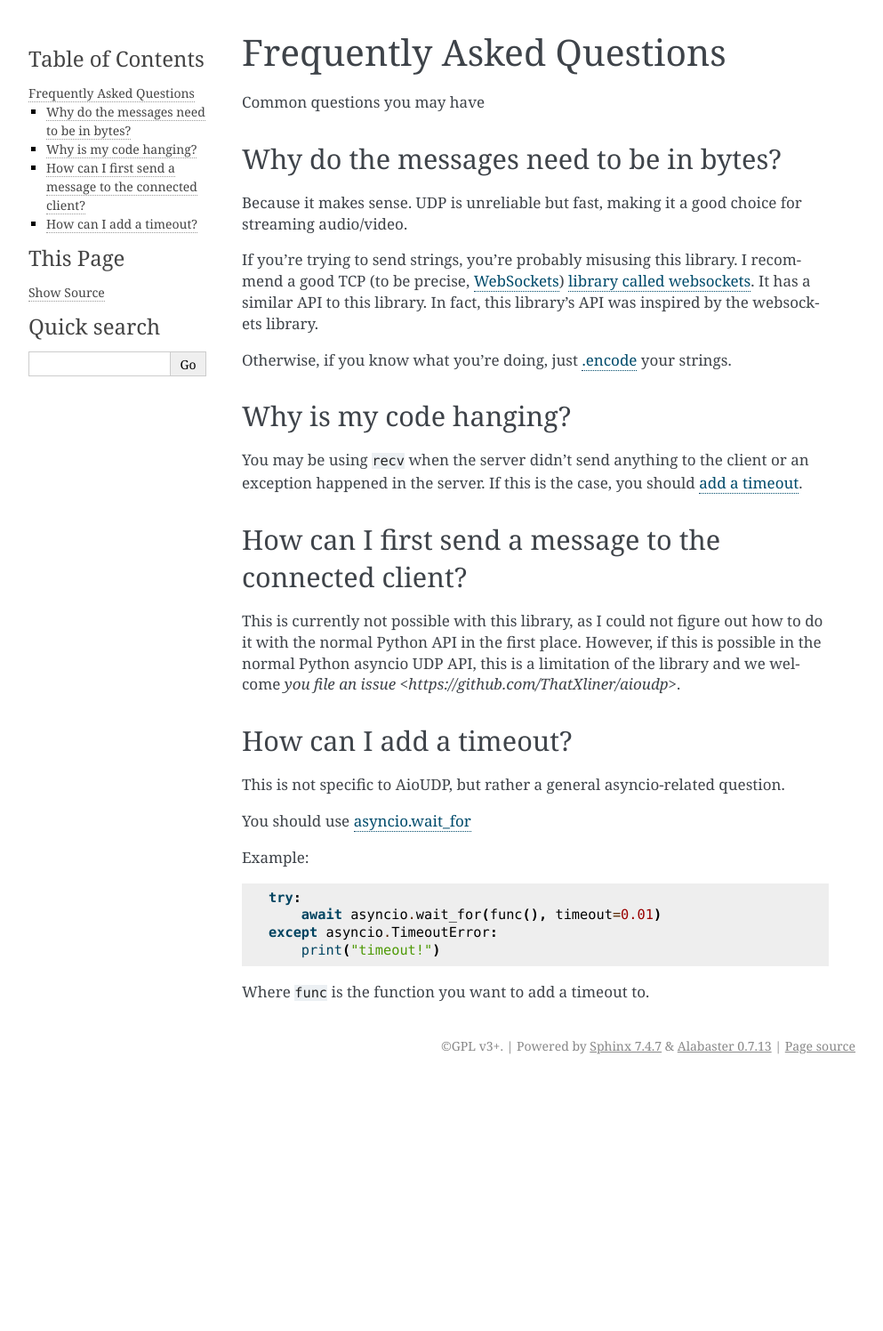
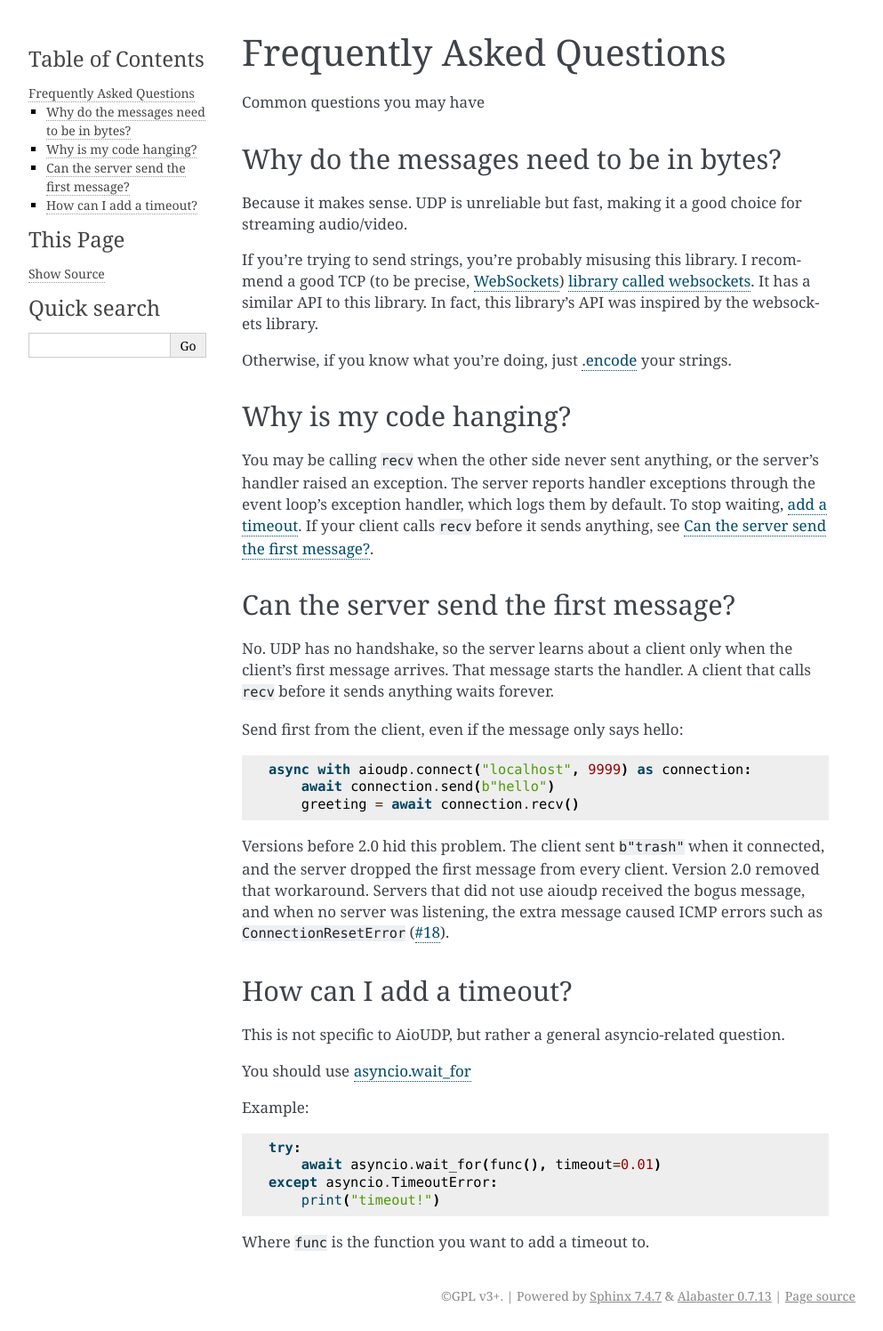
Before and after one commit to ThatXliner/aioudp, a Sphinx documentation site: the page built from docs/faq.rst, in a window 1280 px wide. Shown: the whole page at 89% size, without its empty margins (148-1141 px from the left). Built offline with Sphinx 7.4.7, drawn with Linux system fonts in a browser that asks for light colours; before the commit the page ends 1215 px from its top, so only the background shows below that.

Commit message:
:memo: docs(faq): explain why the server cannot send first
Issue #2 was closed by a b"trash" datagram that version 2.0 removed, and the FAQ still called server-first messages an open limitation. UDP has no handshake, so the server learns about a client only from its first datagram. The FAQ now says so, shows the client sending first, and records why the workaround went away (#18).

Co-Authored-By: Claude Opus 5.5 <noreply@anthropic.com>

```diff
--- a/docs/faq.rst
+++ b/docs/faq.rst
@@ -22,11 +22,34 @@ Otherwise, if you know what you're doing, just `.encode <https://docs.python.org
 Why is my code hanging?
 -----------------------
 
-You may be using ``recv`` when the server didn't send anything to the client or an exception happened in the server. If this is the case, you should :ref:`add a timeout <faq-add-timeout>`.
+You may be calling ``recv`` when the other side never sent anything, or the server's handler raised an exception.
+The server reports handler exceptions through the event loop's exception handler, which logs them by default.
+To stop waiting, :ref:`add a timeout <faq-add-timeout>`.
+If your client calls ``recv`` before it sends anything, see :ref:`faq-server-first`.
 
-How can I first send a message to the connected client?
--------------------------------------------------------
-This is currently not possible with this library, as I could not figure out how to do it with the normal Python API in the first place. However, if this is possible in the normal Python asyncio UDP API, this is a limitation of the library and we welcome `you file an issue <https://github.com/ThatXliner/aioudp>`.
+.. _faq-server-first:
+
+Can the server send the first message?
+--------------------------------------
+
+No. UDP has no handshake, so the server learns about a client only when the client's first message arrives.
+That message starts the handler.
+A client that calls ``recv`` before it sends anything waits forever.
+
+Send first from the client, even if the message only says hello:
+
+.. code-block:: python
+
+    async with aioudp.connect("localhost", 9999) as connection:
+        await connection.send(b"hello")
+        greeting = await connection.recv()
+
+Versions before 2.0 hid this problem.
+The client sent ``b"trash"`` when it connected, and the server dropped the first message from every client.
+Version 2.0 removed that workaround.
+Servers that did not use aioudp received the bogus message,
+and when no server was listening, the extra message caused ICMP errors such as ``ConnectionResetError``
+(`#18 <https://github.com/ThatXliner/aioudp/issues/18>`_).
 
 .. _faq-add-timeout:
 
```
